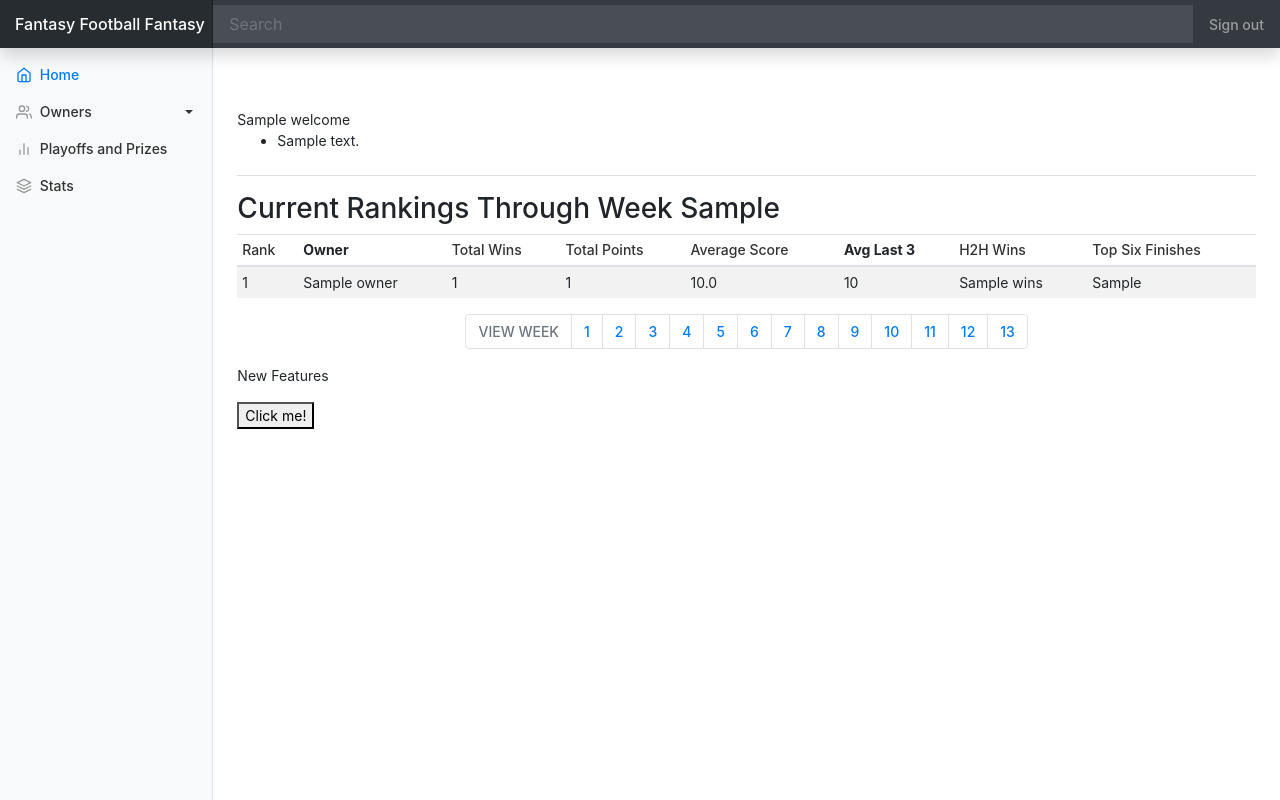
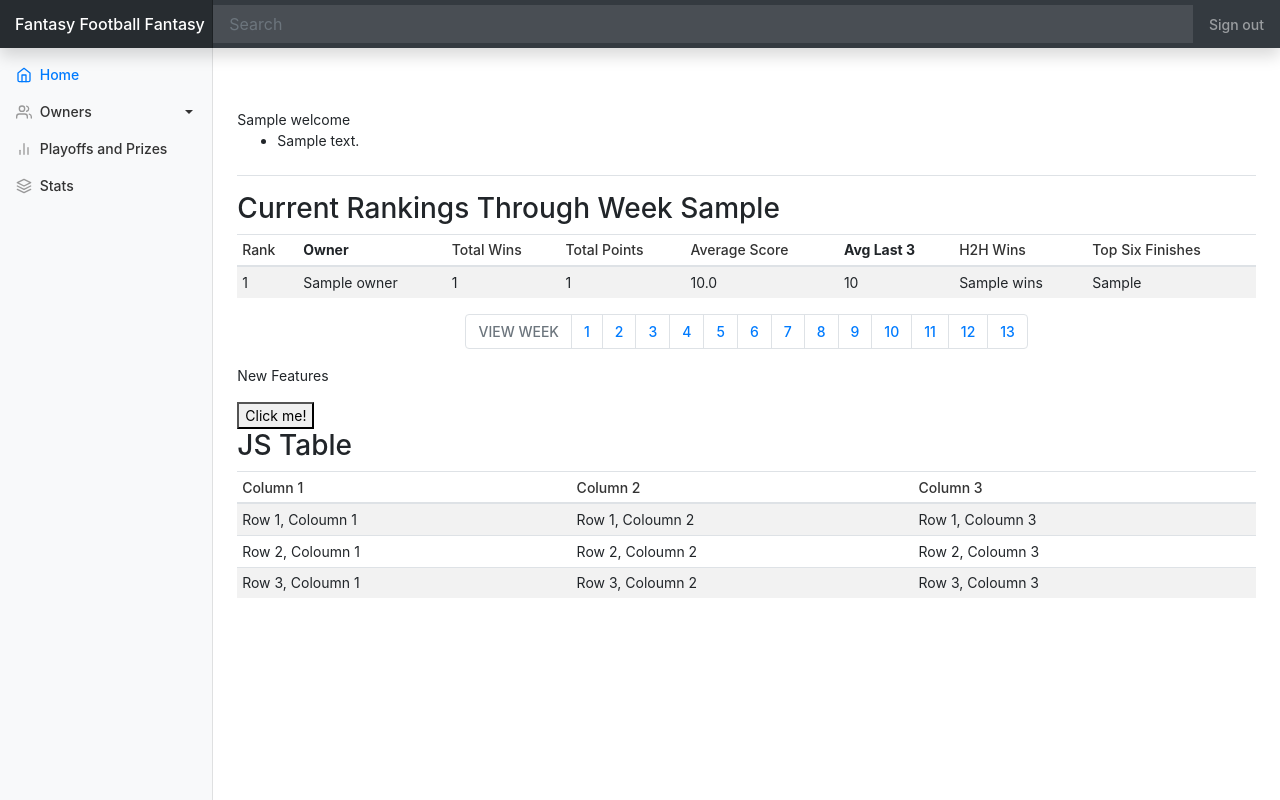
Before and after one commit to tuura032/LeagueStats, a Flask app: template templates/home.html in a window 1280 px wide. Run offline with Flask 2, Linux system fonts and the light colour scheme; the template is opened without the code that fills it: most values are stand-ins (such as "Sample title", 1, 10 or a date in 2020); some libraries are stand-ins or nearby versions.

Commit message:
new js table

```diff
--- a/static/js/hello.js
+++ b/static/js/hello.js
@@ -1,4 +1,4 @@
 function myFunction() {
-    document.getElementById("demo").innerHTML = "Hello World!";
+    document.getElementById("demo").innerHTML += "Hello World!";
     console.log('hello word, console!');
   }
--- a/templates/home.html
+++ b/templates/home.html
@@ -109,7 +109,36 @@
               <p>New Features</p>
               <button type="button" id="myButton" onclick="myFunction()">Click me!
               </button>
-              <p id="demo"></p>
+            </div>
+
+            <h3 id="demo">JS Table</h3>
+            <div class="table-responsive">
+              <table class="table table-striped table-sm">
+                <thead>
+                  <tr>
+                    <th><a href="javascript:void(0)">Column 1</a></th>
+                    <th><a href="javascript:void(0)">Column 2</a></th>
+                    <th><a href="javascript:void(0)">Column 3</a></th>
+                  </tr>
+                </thead>
+                <tbody>
+                    <tr>
+                      <td>Row 1, Coloumn 1</td>
+                      <td>Row 1, Coloumn 2</td>
+                      <td>Row 1, Coloumn 3</td>
+                    </tr>
+                    <tr>
+                      <td>Row 2, Coloumn 1</td>
+                      <td>Row 2, Coloumn 2</td>
+                      <td>Row 2, Coloumn 3</td>
+                    </tr>
+                    <tr>
+                      <td>Row 3, Coloumn 1</td>
+                      <td>Row 3, Coloumn 2</td>
+                      <td>Row 3, Coloumn 3</td>
+                    </tr>
+                </tbody>
+              </table>
             </div>
 
             <script type="text/javascript" src="{{ url_for('static', filename='js/hello.js') }}">
```
